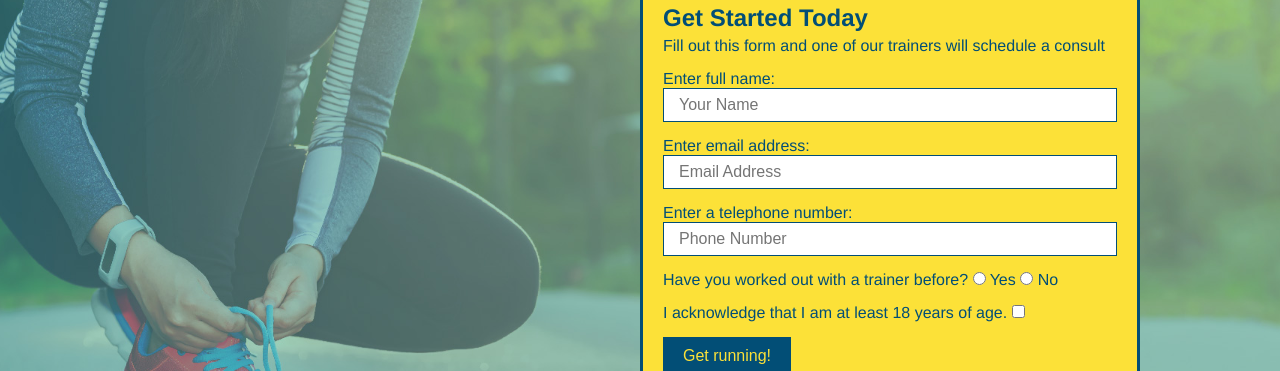
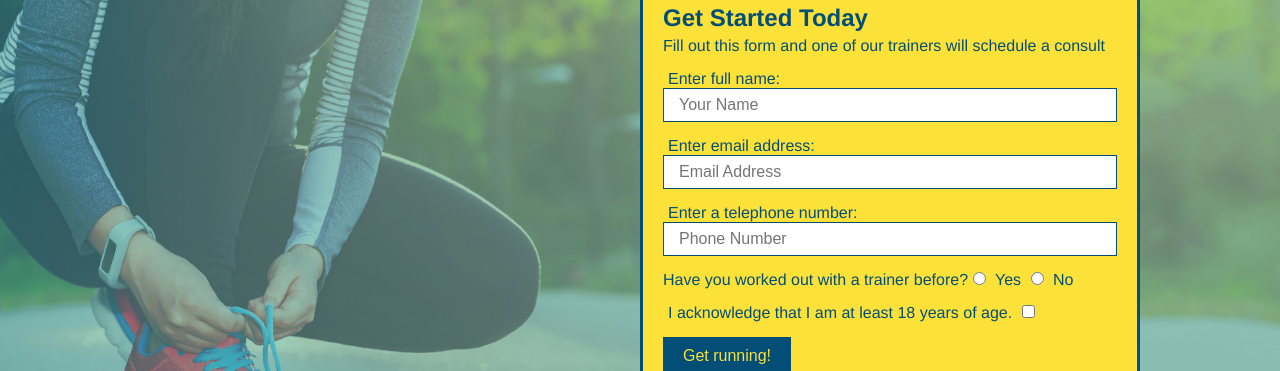
Before and after one commit to Shmeeheart/run-buddy, a plain HTML site: page index.html in a window 1280 px wide. Shown: the part 124-495 px from the top of the page. Drawn offline with Linux system fonts and the light colour scheme.

Commit message:
cleanup css style

```diff
--- a/assets/css/style.css
+++ b/assets/css/style.css
@@ -79,6 +79,7 @@ section {
     background-position: center;
     position: relative;
 }
+/*Hero Style End */
 
 .hero-form {
     border: 3px solid #024e76;
@@ -111,7 +112,7 @@ section {
 }
 
 .hero-form label {
-    margin: 0 px;
+    margin: 0 5px;
 }
 
 .hero-form button {
@@ -121,7 +122,6 @@ section {
     padding: 10px 20px;
     font-size: 16px;
 }
-/* Hero Style End */
 
 .intro {
     text-align: center;
```
